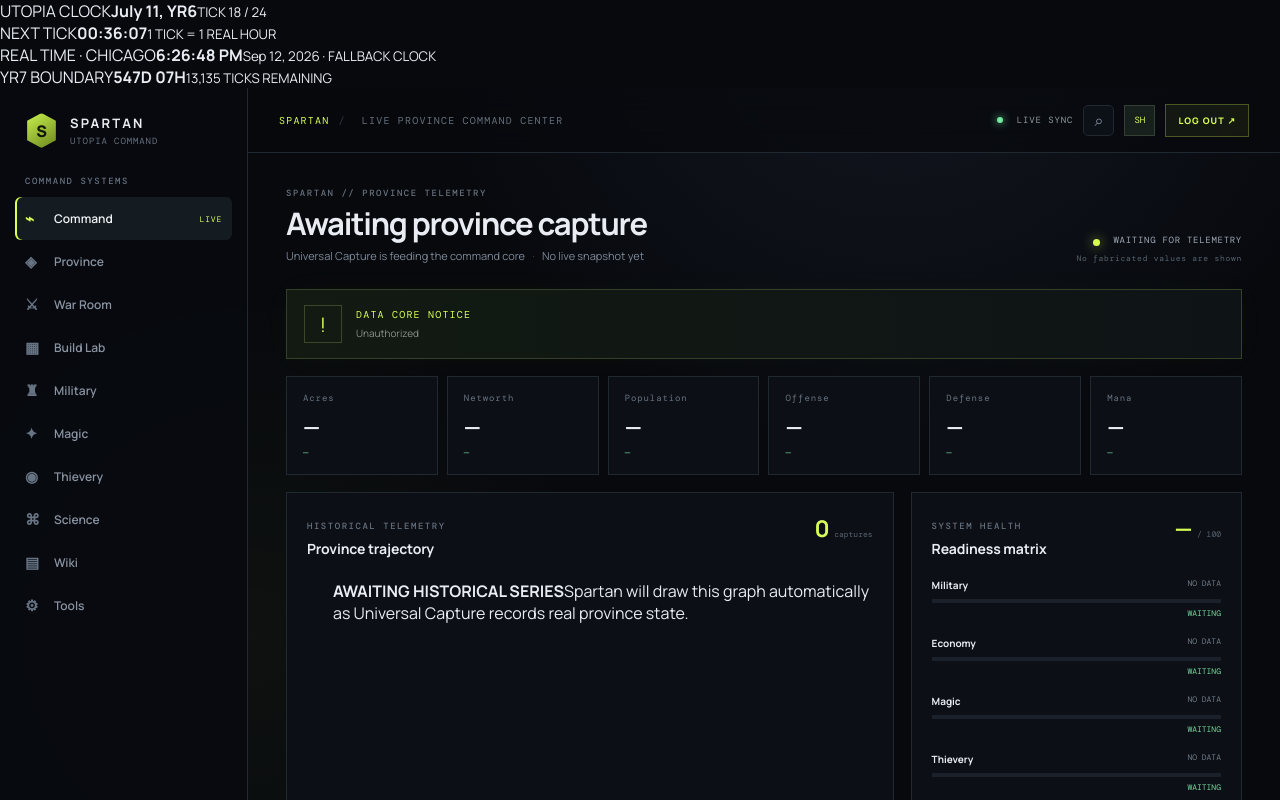
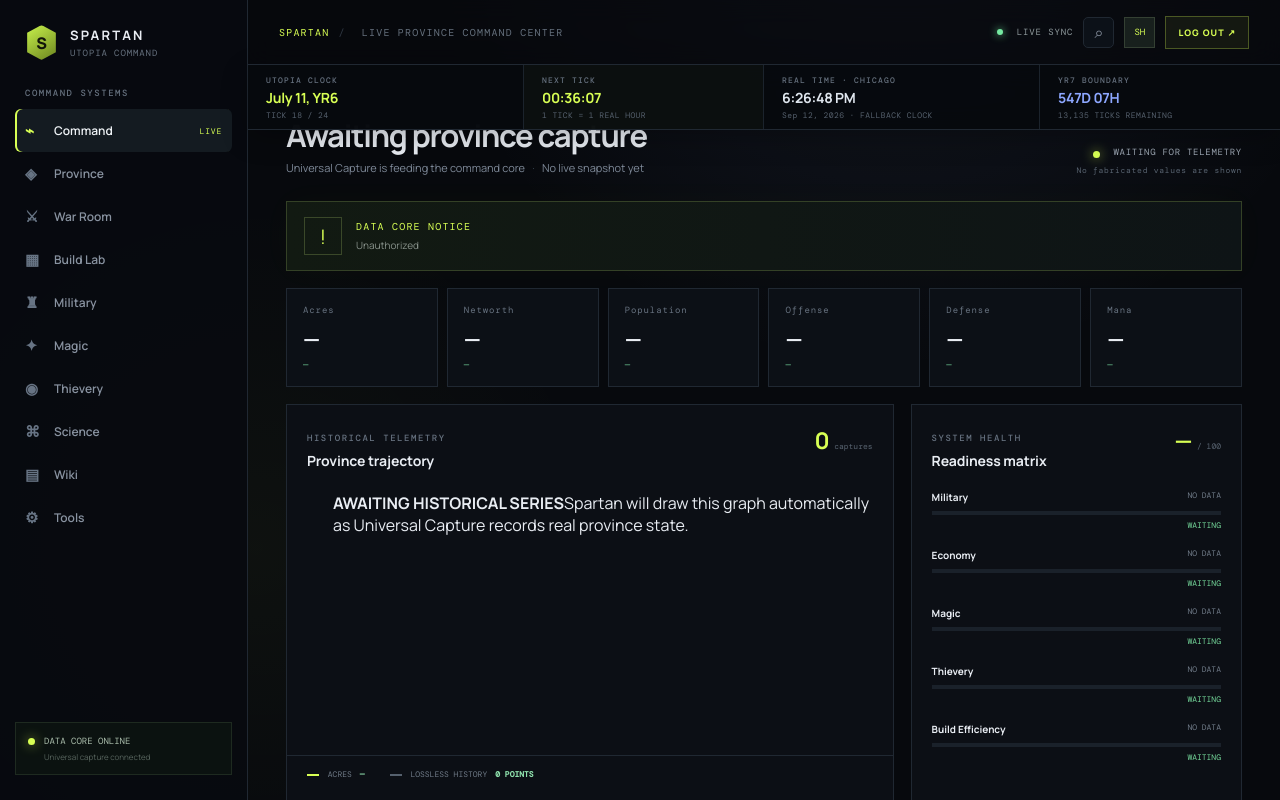
Before and after one commit to shadowjuice69/Spartan, a Next.js app: page / in a window 1280 px wide. Shown: the top 800 px of the page. Built offline with nearby package versions, Linux system fonts and the light colour scheme; no server answers.

Commit message:
Style synchronized Utopia command clock

```diff
--- a/app/components/UtopiaClock.tsx
+++ b/app/components/UtopiaClock.tsx
@@ -43,7 +43,9 @@ export default function UtopiaClock() {
   const endDays = Math.max(0, Math.floor(endTicks / 24))
   const endHours = Math.max(0, endTicks % 24)
 
-  return <section className="time-command-panel">
+  return <>
+    <style>{` .time-command-panel{position:fixed;top:65px;left:248px;right:0;z-index:9;display:grid;grid-template-columns:1.15fr 1fr 1.15fr 1fr;background:rgba(7,10,14,.96);border-bottom:1px solid #202832;box-shadow:0 8px 28px rgba(0,0,0,.24);backdrop-filter:blur(12px)}.time-cell{padding:10px 18px 9px;border-right:1px solid #1b232c;min-width:0}.time-cell:last-child{border-right:0}.time-kicker{display:block;font:500 8px 'DM Mono';letter-spacing:.15em;color:#66717f}.time-cell strong{display:block;margin-top:3px;font-size:14px;letter-spacing:-.02em;white-space:nowrap;overflow:hidden;text-overflow:ellipsis}.time-cell small{display:block;margin-top:3px;font:8px 'DM Mono';color:#56616e;letter-spacing:.05em;white-space:nowrap;overflow:hidden;text-overflow:ellipsis}.utopia-time strong,.tick-time strong{color:#d8ff54}.real-time strong{color:#dfe6ee}.season-time strong{color:#8da7ff}.tick-time{background:rgba(216,255,84,.025)}@media(max-width:1050px){.time-command-panel{left:70px;grid-template-columns:1fr 1fr}.time-cell:nth-child(3),.time-cell:nth-child(4){display:none}}@media(max-width:700px){.time-command-panel{left:0;grid-template-columns:1fr 1fr}.time-cell{padding:8px 11px}.time-cell strong{font-size:12px}.time-cell small{font-size:7px}.time-cell:nth-child(3),.time-cell:nth-child(4){display:none}} `}</style>
+    <section className="time-command-panel" aria-label="Utopia and real-time synchronization">
       <div className="time-cell utopia-time">
         <span className="time-kicker">UTOPIA CLOCK</span>
         <strong>{data ? `${monthName(data.utopia.month)} ${data.utopia.day}, YR${data.utopia.year}` : 'SYNCING…'}</strong>
@@ -65,4 +67,5 @@ export default function UtopiaClock() {
         <small>{endTicks > 0 ? `${endTicks.toLocaleString()} TICKS REMAINING` : 'YR7 COMPLETE'}</small>
       </div>
     </section>
+  </>
 }
```
Lines whose indentation alone changed are shown as unchanged.
